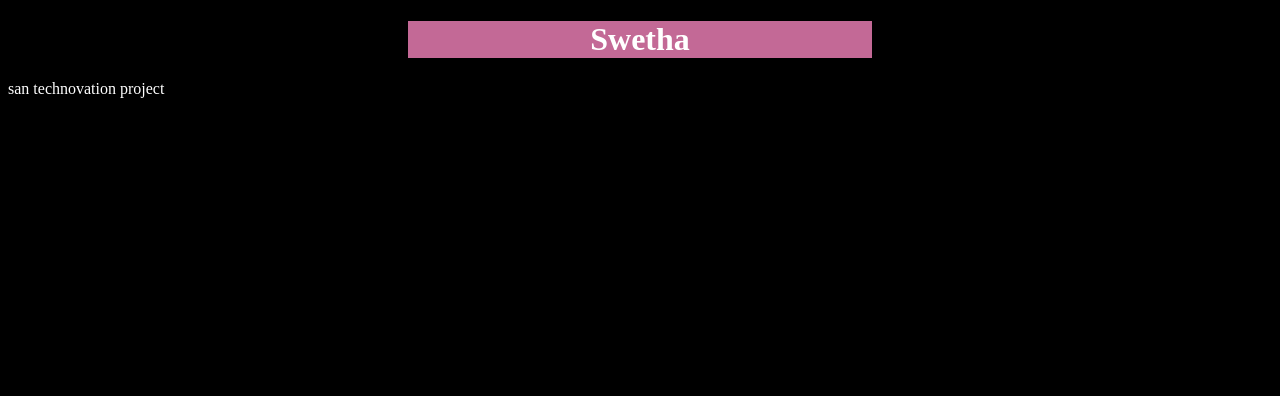
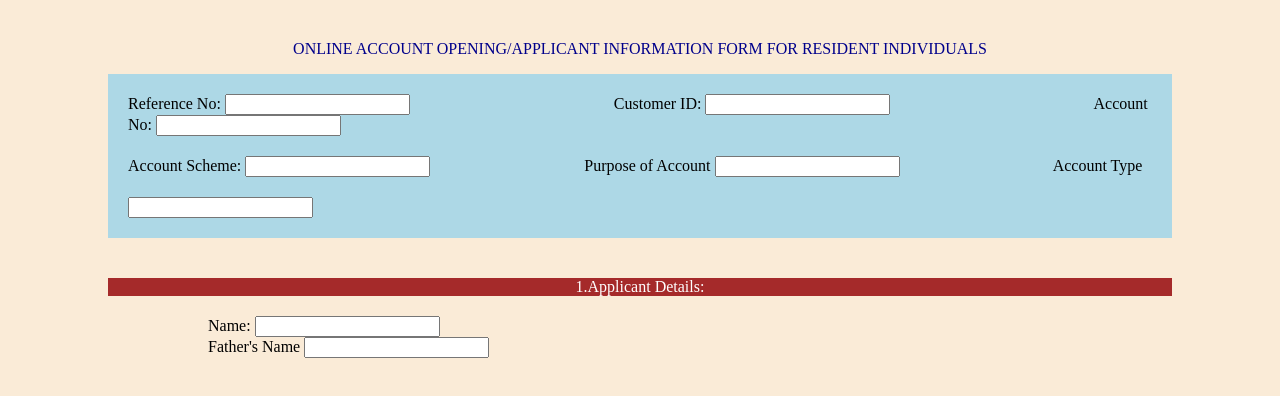
Before and after one commit to Aravind2556/Student-Test-case1, a plain HTML site: page swetha.html in a window 1280 px wide. Drawn offline with Linux system fonts and the light colour scheme.

Commit message:
updating form

```diff
--- /dev/null
+++ b/swetha.css
@@ -0,0 +1,29 @@
+ body{ background-color:
+                 antiquewhite;
+                 }
+             p
+             {
+                font-size: medium;
+              text-align: center;
+               color: darkblue;
+               margin-top: 40px;
+             }
+             .res
+             {
+                 background-color: lightblue;
+                 margin-left: 100px;
+                 margin-right: 100px;
+                 padding: 20px;
+             }
+             .acc
+             {
+                 display: flex;
+                 gap: 40px;
+                 margin-bottom: 20px;
+                  }
+            .row{
+                margin-left: 200px;
+                width:1000px;
+                margin-top: 20px;
+
+            }
--- a/swetha.html
+++ b/swetha.html
@@ -1,28 +1,37 @@
-<!DOCTYPE html>
-<html lang="en">
+<!DOCTYPE html> <html lang="en">
     <head>
          <meta charset="UTF-8">
          <meta name="viewport" content="width=device-width, initial-scale=1.0">
-    <title>Document</title>
-    <style>
-        body{
-            background-color: black;
-            color: white;
-        }
-        h1{
-            background-color: rgb(195, 105, 150);
-            text-align: center;
-            margin-left: 400px;
-            margin-right: 400px;
-        }
-
-    </style>
+          <title>form</title>
+          <link rel="stylesheet" href="swetha.css">
                    </head>
                    <body>
-    <div>
-        <h1>Swetha</h1>
-        <p>san technovation project</p>
+                    <p>
+                        ONLINE ACCOUNT OPENING/APPLICANT INFORMATION FORM FOR RESIDENT INDIVIDUALS
+                     </p>
+                      <form>
+                         <div class="res">
+                            <label for="Reference No:">Reference No:</label>
+                            <input type="number" id="Reference No" style="margin-right:200px">
+                            <label for="Customer ID:">Customer ID:</label>
+                            <input type="number" id="Customer ID" style="margin-right:200px">
+                            <label for="Account No:">Account No:</label>
+                            <input type="number" id="Account No "><br>
+                            <label for="Account Scheme:">Account Scheme:</label>
+                            <input type="text" id="Account Scheme" style="margin-top:20px; margin-right:150px ;">
+                            <label for="Purpose of Account">Purpose of Account</label>
+                            <input type="text"  id="Purpose of Account"  style="margin-right: 150px; margin-top: 20px;">
+                            <label for="Account Type"> Account Type</label>
+                            <input type="text" id="Account Type" style=" margin-top: 20px;">
 
                          </div>
+                         <p style="background-color: brown; color: white; margin-left: 100px; margin-right: 100px;"> 1.Applicant Details:</p>
+                         <div class="row">
+                            <label for="name">Name:</label>
+                            <input type="text" id="name" name="name" ><br>
+                            <label for="Father's Name">Father's Name</label>
+                            <input type="text" id="Father's Name">
+                         </div>
+                      </form>
                    </body>
      </html>
```
Lines whose indentation alone changed are shown as unchanged.
